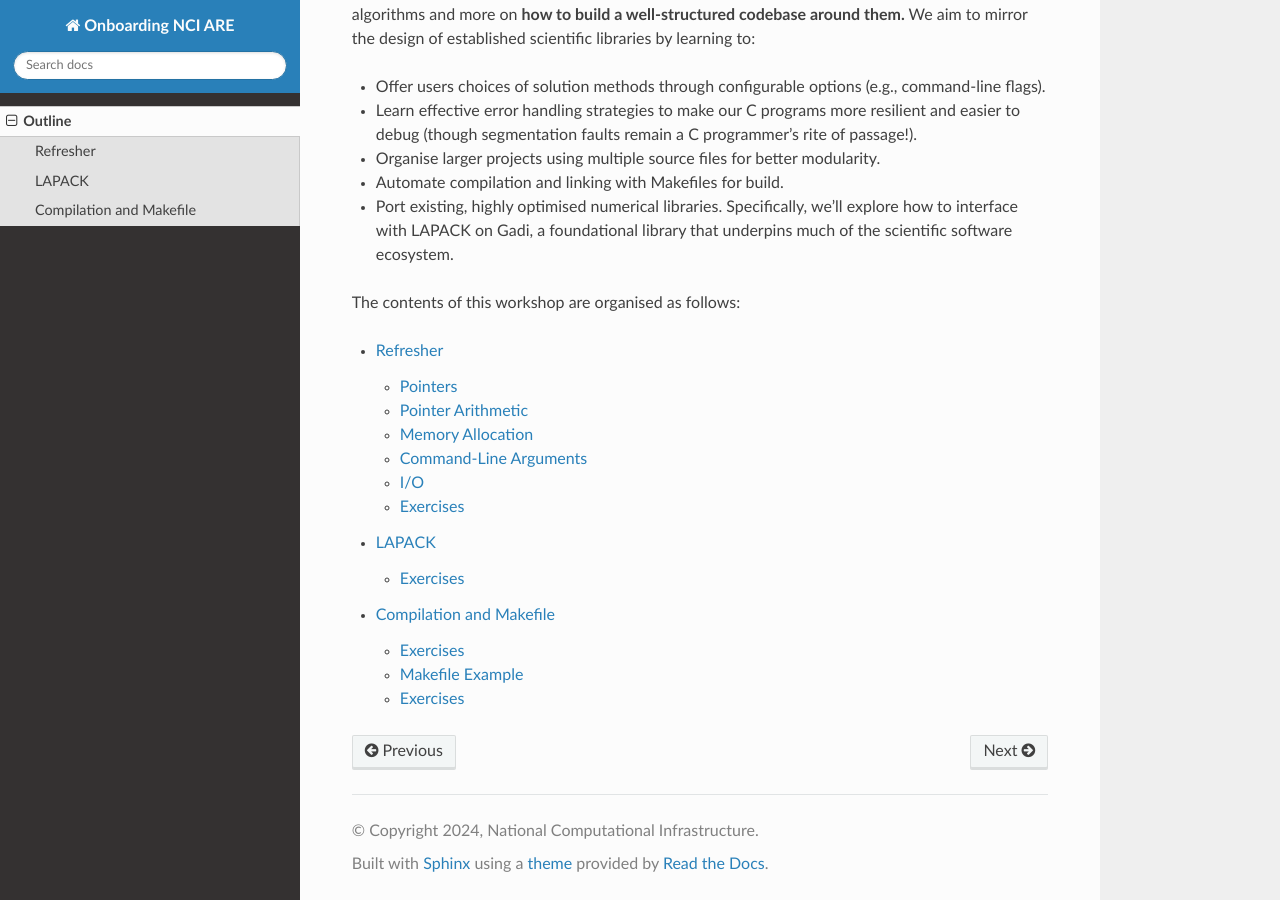
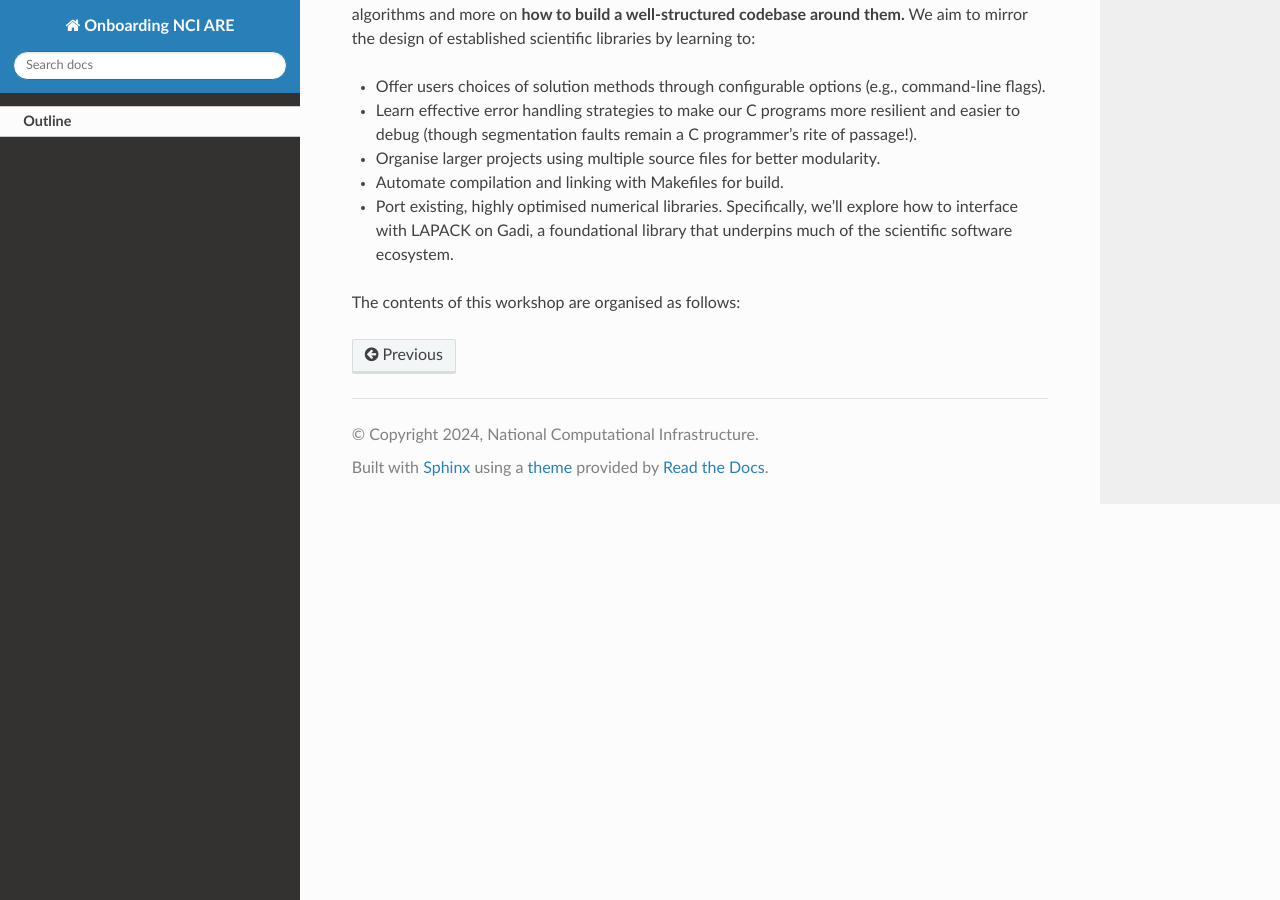
Before and after one commit to NCI900-Training-Organisation/C-programming-for-scientific-computing, a Sphinx documentation site: the page built from docs/source/start.rst, in a window 1280 px wide and 900 px high, scrolled down 541 px. Built offline with Sphinx 7.4.7 and the Read the Docs theme 3.1.0, drawn with Linux system fonts in a browser that asks for light colours; pages that are not in the unit, such as notebooks, are missing from menus.

Commit message:
start.rst

```diff
--- a/docs/source/start.rst
+++ b/docs/source/start.rst
@@ -37,9 +37,9 @@ The contents of this workshop are organised as follows:
 
     * - Topic 3
       - Compilation and Makefile
+..
+  .. toctree::
 
-.. toctree::
-
-    tutorial/c_refresher
-    tutorial/lapack
-    tutorial/compilation
+ ..   tutorial/c_refresher
+ ..   tutorial/lapack
+ ..   tutorial/compilation
```
